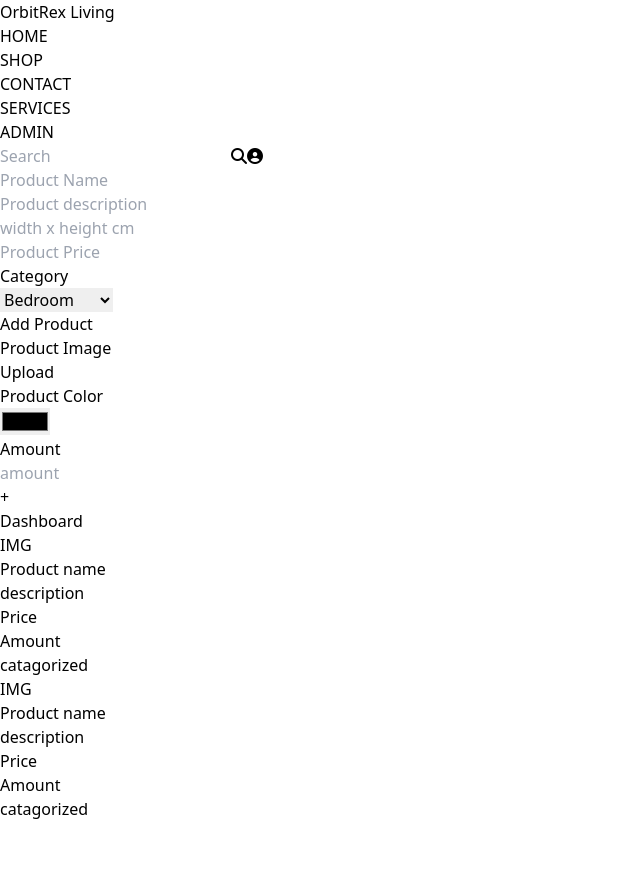
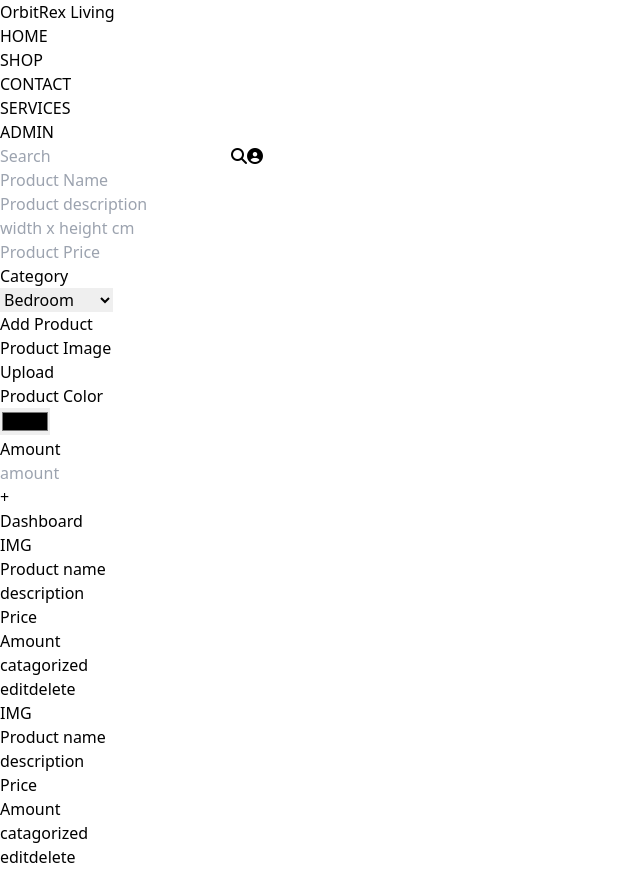
Before and after one commit to VelociKepler/OrbitRex-Living-react, a React (Vite) app: page /admin in a window 1280 px wide. Shown: the whole page, without its empty margins (0-640 px from the left). Before the commit the page ends 821 px from the top, so only its background shows below. Built offline with nearby package versions, Linux system fonts and the light colour scheme.

Commit message:
Update productItem.tsx

```diff
--- a/src/components/adminPage/productItem.tsx
+++ b/src/components/adminPage/productItem.tsx
@@ -12,7 +12,10 @@
                 <div></div>
                 <div></div>
                 <div className='font-thin'>catagorized</div>
-                <div></div>
+                <div className="flex flex-col p-5">
+                    <button className="font-thin hover:text-orange-500 ">edit</button>
+                    <button className=" bg-red-500 text-white  rounded-xl hover:bg-red-700">delete</button>
+                </div>
             </div>
         </div>
     );
```
